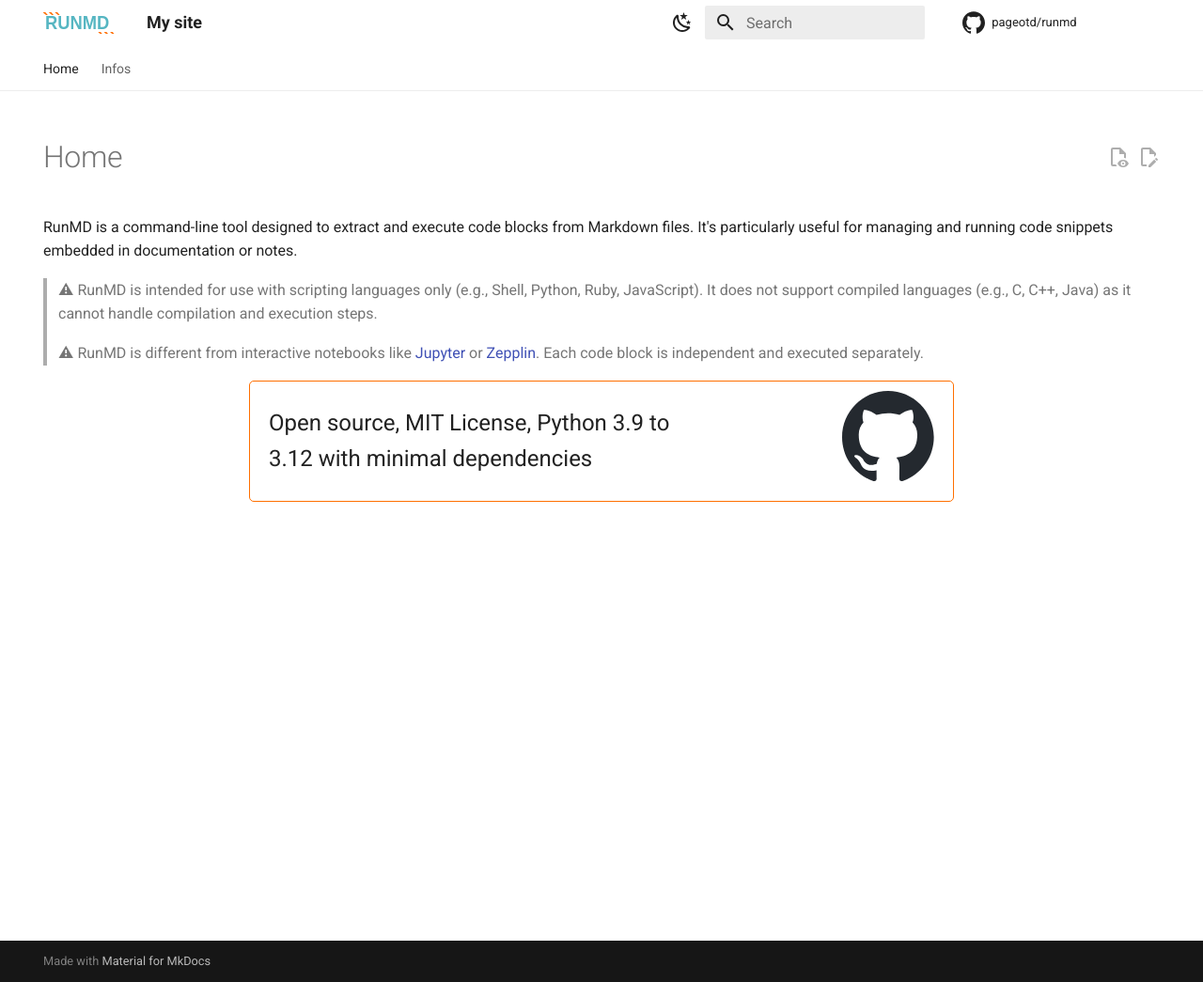
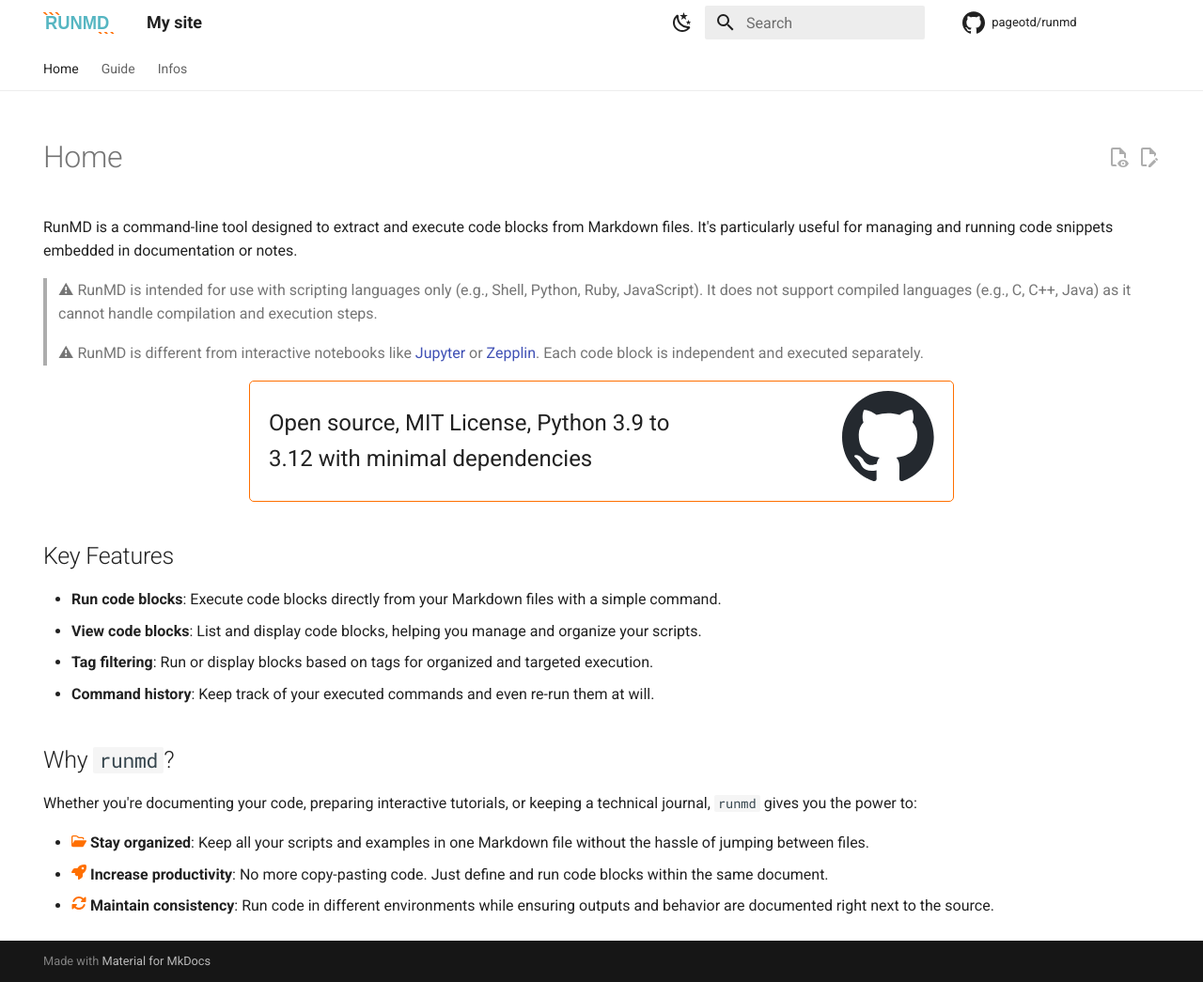
Before and after one commit to PageotD/runmd, an MkDocs documentation site: the page built from docs/index.md, in a window 1280 px wide and 1045 px high. Shown: the whole window at 94% size. Built offline with MkDocs 1.6.1 and Material for MkDocs 9.7.7, drawn with Linux system fonts in a browser that asks for light colours; comment, search, counter and statistics services are not loaded.

Commit message:
docs: add guide section

```diff
--- a/docs/index.md
+++ b/docs/index.md
@@ -18,3 +18,18 @@ RunMD is a command-line tool designed to extract and execute code blocks from Ma
     <img src="./static/github-mark.svg" />
   </div>
 </div>
+
+## Key Features
+
+- **Run code blocks**: Execute code blocks directly from your Markdown files with a simple command.
+- **View code blocks**: List and display code blocks, helping you manage and organize your scripts.
+- **Tag filtering**: Run or display blocks based on tags for organized and targeted execution.
+- **Command history**: Keep track of your executed commands and even re-run them at will.
+
+## Why `runmd`?
+
+Whether you're documenting your code, preparing interactive tutorials, or keeping a technical journal, `runmd` gives you the power to:
+
+- <img src=static/folder-open.svg width=16/> **Stay organized**: Keep all your scripts and examples in one Markdown file without the hassle of jumping between files.
+- <img src=static/rocket-solid.svg width=16/>  **Increase productivity**: No more copy-pasting code. Just define and run code blocks within the same document.
+- <img src=static/rotate-solid.svg width=16/>  **Maintain consistency**: Run code in different environments while ensuring outputs and behavior are documented right next to the source.
--- a/mkdocs.yml
+++ b/mkdocs.yml
@@ -7,6 +7,8 @@ repo_name: pageotd/runmd
 theme:
   logo: static/runmd.svg
   favicon: static/favicon.png
+  icon:
+    repo: fontawesome
   name: material
   palette:
     # Palette toggle for light mode
```
Also changed, not shown: docs/guide/getting_started.md (added, +25 -0 lines), docs/static/folder-open.svg (added), docs/static/rocket-solid.svg (added), docs/static/rotate-solid.svg (added).
